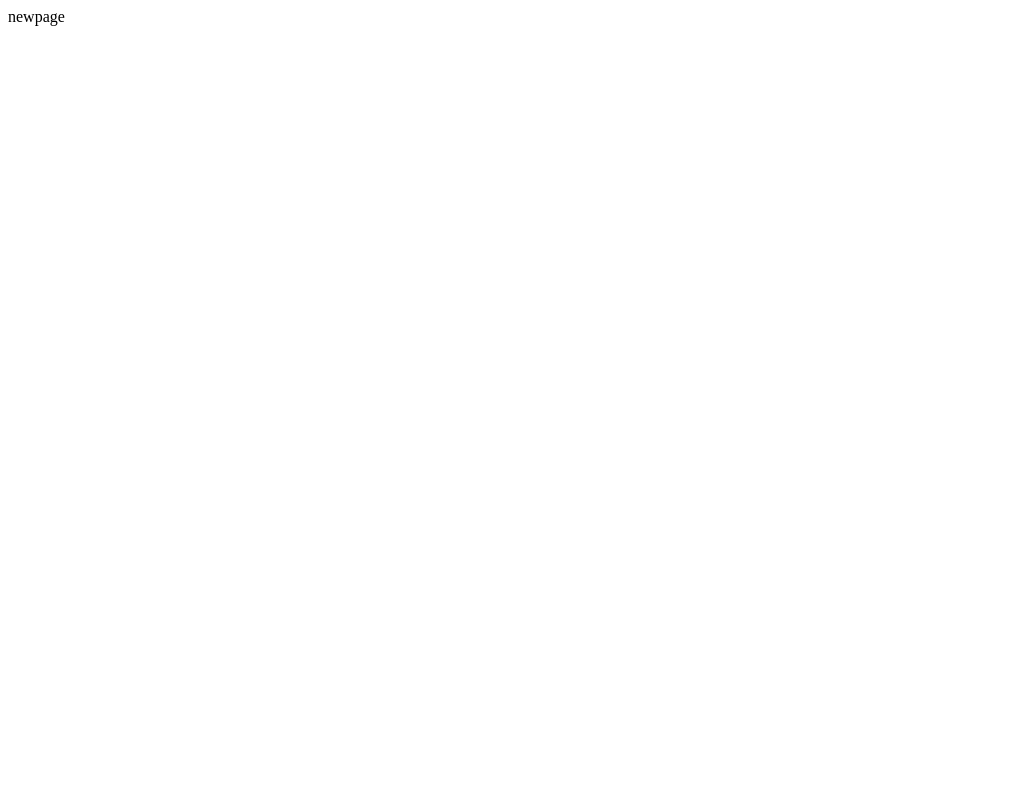
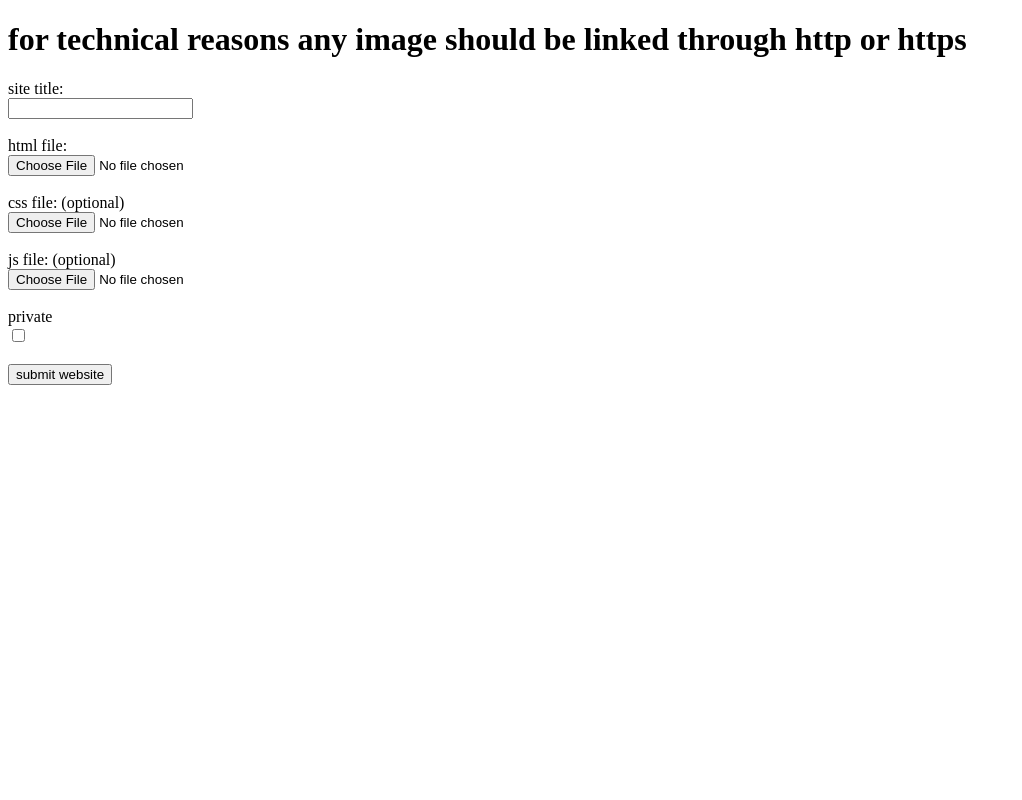
Before and after one commit to sebrai/web-host-service, a Flask app: page /new_webpage in a window 1280 px wide. Before the commit the part shown is almost empty. Shown: the whole page, without its empty margins (0-1022 px from the left). Run offline with Flask 3, Linux system fonts and the light colour scheme; the visitor is signed in with stand-in values (Sample User, id 1).

Commit message:
made an untest draft of file upload

```diff
--- a/app.py
+++ b/app.py
@@ -30,6 +30,8 @@ def blank():
     return redirect(url_for('login'))
 @app.route("/login", methods=["GET", "POST"])
 def login():
+    if  session.get('user_id'):
+      return redirect(url_for('home'))
     if request.method == "POST":
         brukernavn = request.form['brukernavn']
         passord = request.form['passord']
@@ -99,9 +101,36 @@ def visit(web_id):
 
 @app.route('/new_webpage', methods =['POST','GET'])
 def newwebsite():
+  if not session.get('user_id'):
+      return redirect(url_for('login'))
   if request.method == 'POST':
+    title = request.form['title']
+    html = request.files['html']
+    html_content = html.read().decode('utf-8')
+    css = request.files.get('css')
+    if css:
+        css_content = css.read().decode('utf-8')
+    js_file = request.files.get('js')
+    if js_file:
+        js_content = js_file.read().decode('utf-8')
+    private = bool(request.form['private'])
+    conn = get_db_connection()
+    cursor = conn.cursor()
+    cursor.execute("INSERT INTO websites(title,private, u_id,html,has_css,has_js) VALUES (%s,%s,%s,%s,%s,%s)",(title,private,session['user_id'],html_content,bool(css),bool(js_file)))
+    conn.commit()
+    cursor.execute("SELECT id FROM webswites WHERE title = %s ORDER BY id DESC LIMIT 1",(title,))
+    w_id = cursor.fetchone()
+    if css:
+        cursor.execute("INSERT INTO ext_files(type,w_id,content) VALUES (%s,%s,%s)", (1,w_id,css_content))
+        conn.commit
+    if js_file:
+        cursor.execute("INSERT INTO ext_files(type,w_id,content) VALUES (%s,%s,%s)", (2,w_id,js_content))
+        conn.commit
+
+    cursor.close()
+    conn.close()
     pass
-  return "newpage"
+  return render_template("newweb.html")
 
 @app.errorhandler(404)
 def e404(e):
--- a/templates/homepage.html
+++ b/templates/homepage.html
@@ -102,7 +102,9 @@
             {% endif %}
         </div>
         <div>
-
+             <a href="{{url_for('newwebsite')}}">
+                <button>new website</button>
+             </a>
         </div>
     </main>
     <footer>
--- a/templates/newweb.html
+++ b/templates/newweb.html
@@ -3,21 +3,27 @@
 <head>
     <meta charset="UTF-8">
     <meta name="viewport" content="width=device-width, initial-scale=1.0">
-    <title>new website </title>
+    <title>new website</title>
 </head>
 <body>
- <form action=" {{url_for('newwebsite')}}" method="post">
+ <form action=" {{url_for('newwebsite')}}" method="post" enctype="multipart/form-data">
+    <h1>for technical reasons any image should be linked through http or https</h1>
     <label for="title">site title:</label><br>
     <input type="text" id="title" name="title" required><br><br>
 
     <label for="html">html file:</label><br>
-    <input type="text" id="html" name="title" required><br><br>
+    <input type="file" id="html" name="html" required accept=".html"><br><br>
 
-    <label for="css">css file:(optional)</label><br>
-    <input type="text" id="css" name="title" ><br><br>
+    <label for="css">css file: (optional)</label><br>
+    <input type="file" id="css" name="css" accept=".css"><br><br>
 
     <label for="js">js file: (optional)</label><br>
-    <input type="text" id="js" name="title" ><br><br>
+    <input type="file" id="js" name="js" accept=".js"><br><br>
+
+    <label for="private">private</label><br>
+    <input type="checkbox" id="private" name="private"  value="true"><br><br>
+
+    <input type="submit" value="submit website">
  </form>
 </body>
 </html>
```
